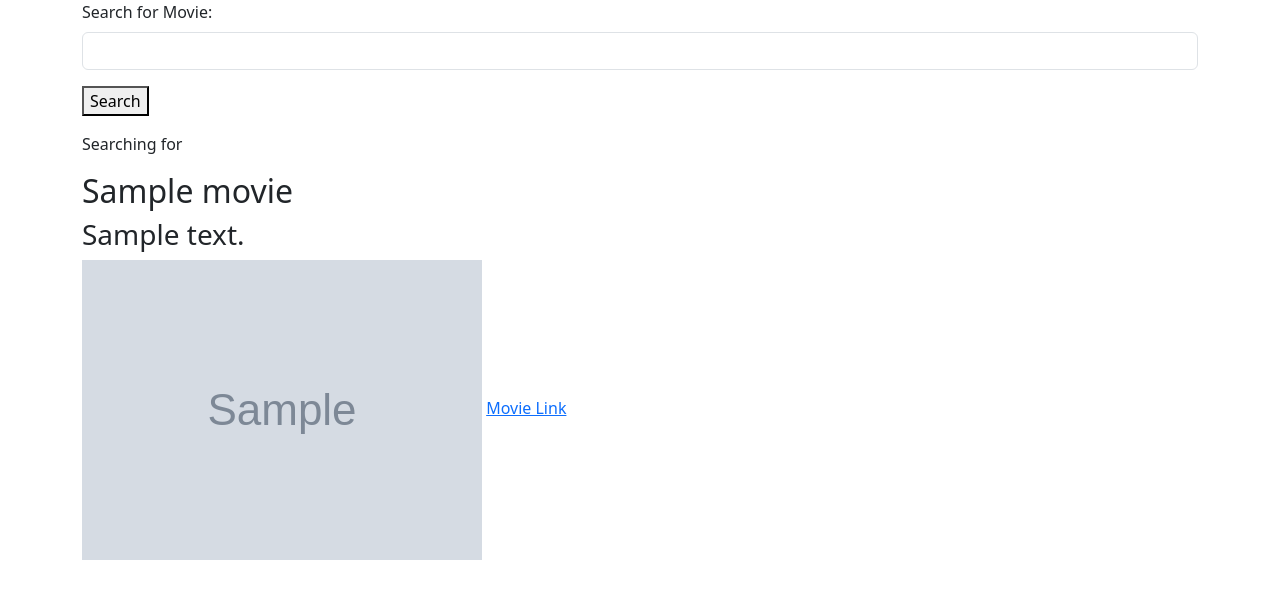
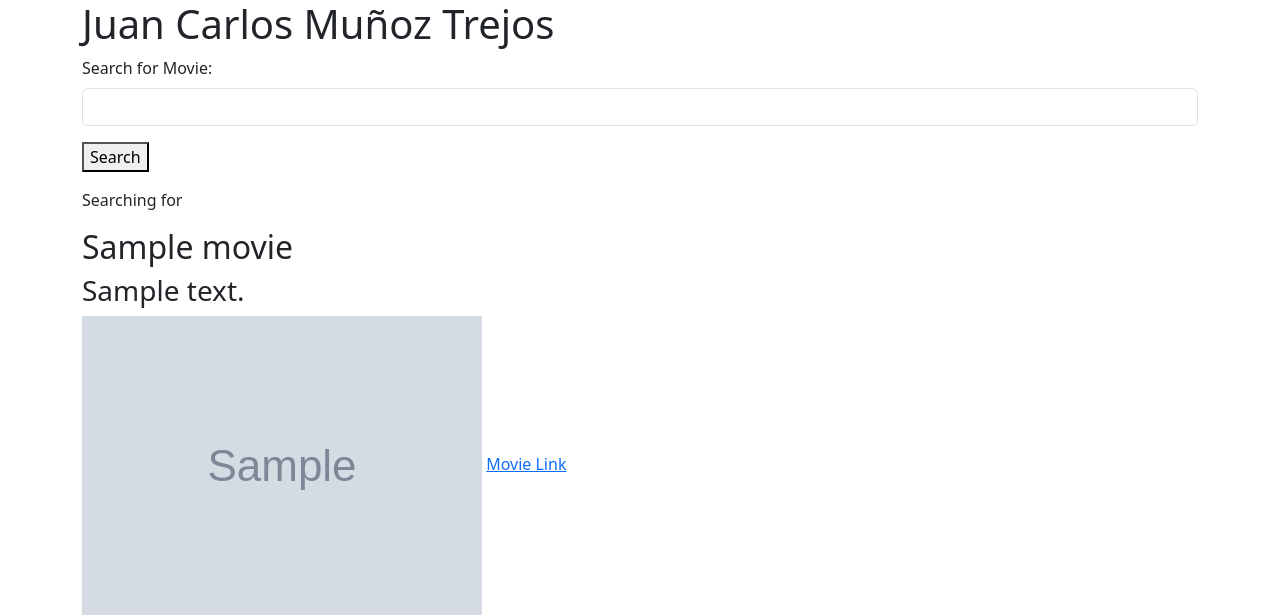
Before and after one commit to katals/Taller1_PI1_2566, a Django app: template movie/templates/home.html in a window 1280 px wide. Shown: the top 615 px of the page. Run offline with Django 3.2, Linux system fonts and the light colour scheme; the template is opened without the code that fills it: most values are stand-ins (such as "Sample title", 1, 10 or a date in 2020); grey boxes marked "Sample" are stand-in pictures.

Commit message:
final changes

```diff
--- a/movie/templates/home.html
+++ b/movie/templates/home.html
@@ -2,6 +2,7 @@
 <link href="https://cdn.jsdelivr.net/npm/bootstrap@5.3.7/dist/css/bootstrap.min.css" rel="stylesheet" integrity="sha384-LN+7fdVzj6u52u30Kp6M/trliBMCMKTyK833zpbD+pXdCLuTusPj697FH4R/5mcr" crossorigin="anonymous">
 </head>
 <div class="container">
+<h1>Juan Carlos Muñoz Trejos</h1>
   <form action="">
     <div class="mb-3">
       <label for="searchMovie" class="form-label">
```
